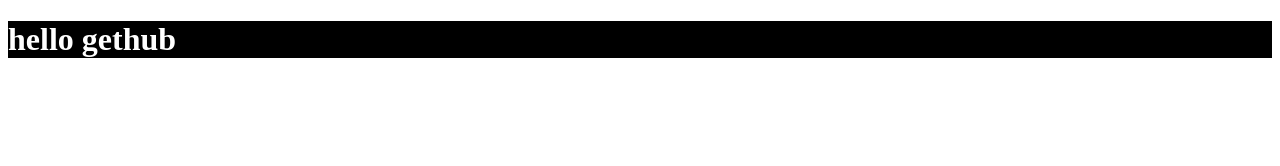
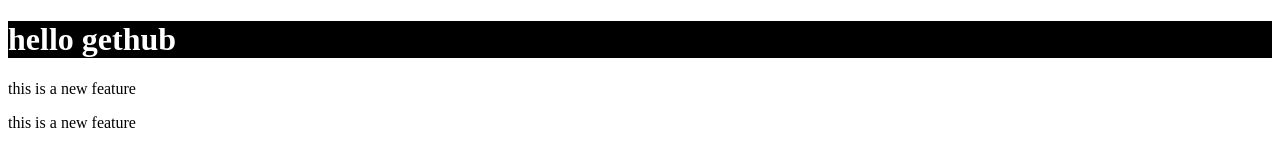
Before and after one commit to ayushrawat333/localrepo, a plain HTML site: page index.html in a window 1280 px wide. Drawn offline with Linux system fonts and the light colour scheme.

Commit message:
add new feature

```diff
--- a/index.html
+++ b/index.html
@@ -8,5 +8,7 @@
 </head>
 <body>
     <h1>hello gethub </h1>
+    <p>this is a new feature</p>
+    <p>this is a new feature</p>
 </body>
 </html>
```
